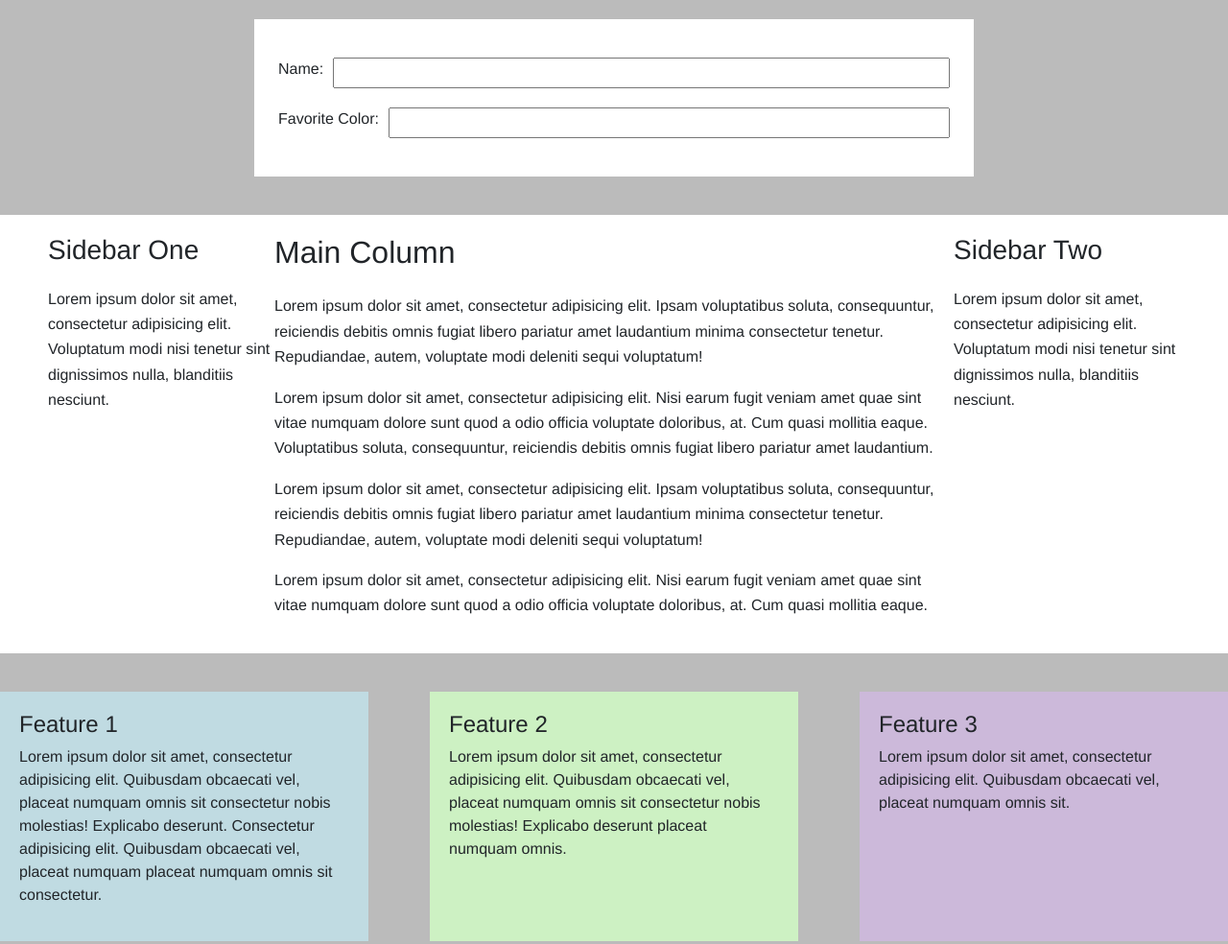
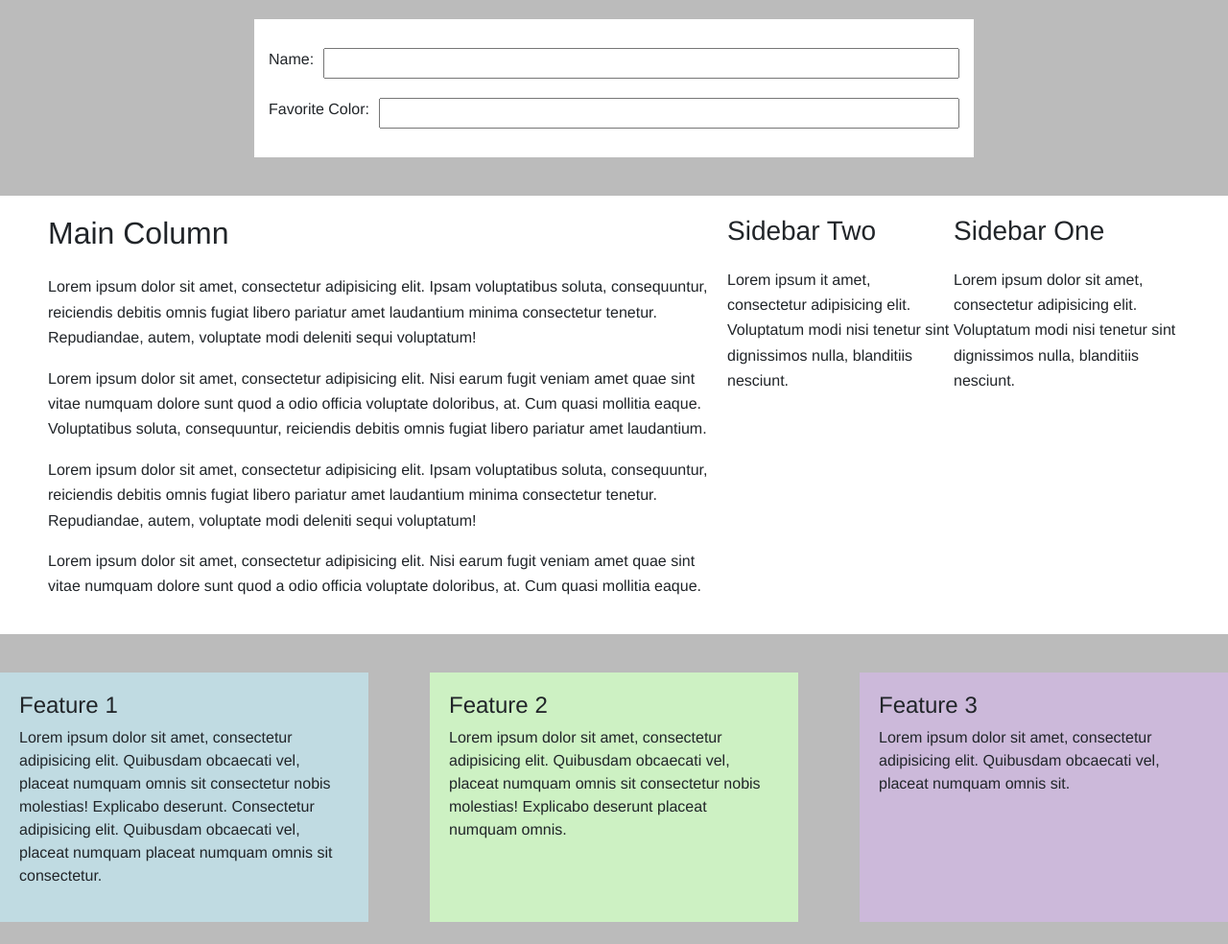
Before and after one commit to PawelKurpinski/basicsTraining, a plain HTML site: page basicsOfBootstrapTwo/index.html in a window 1280 px wide. Shown: the top 984 px of the page at 96% size. Drawn offline with nearby package versions, Linux system fonts and the light colour scheme.

Commit message:
21.02.18

```diff
--- a/basicsOfBootstrapTwo/css/style.css
+++ b/basicsOfBootstrapTwo/css/style.css
@@ -19,7 +19,7 @@ h2, h3 {
 .container {
   max-width: 750px;
   margin: 20px auto 0 auto;
-  padding: 30px;
+  padding: 20px;
   background-color: #FFF;
 }
 
@@ -53,7 +53,7 @@ h2, h3 {
 
 .sidebar-one {
   flex: 1;
-  order: 1;
+  order: 4;
 }
 
 .sidebar-two {
--- a/basicsOfBootstrapTwo/index.html
+++ b/basicsOfBootstrapTwo/index.html
@@ -47,7 +47,7 @@
 
   <div class="sidebar-two">
     <h3>Sidebar Two</h3>
-    <p>Lorem ipsum dolor sit amet, consectetur adipisicing elit. Voluptatum modi nisi tenetur sint dignissimos nulla, blanditiis nesciunt.</p>
+    <p>Lorem ipsum it amet, consectetur adipisicing elit. Voluptatum modi nisi tenetur sint dignissimos nulla, blanditiis nesciunt.</p>
   </div>
 </div>
 
@@ -80,7 +80,7 @@
 
 <!-- fifth example -->
 <div class="banner">
-  <div class="center-me">Center Me Plz</div>
+  <div class="center-me">Cente Me Plz</div>
 </div>
 
 <!-- sixth example -->
@@ -91,13 +91,15 @@
     <p>Lorem ipsum dolor sit amet, consectetur adipisicing elit. Ipsam quasi similique amet voluptatem molestiae nostrum ab nesciunt blanditiis repellendus quos, sequi sunt, dolorem quis facilis mollitia nemo modi doloribus quo.</p>
     <p>Lorem ipsum dolor sit amet, consectetur adipisicing elit. Placeat quisquam, veritatis ducimus, vero magnam hic quia pariatur asperiores laudantium quod nobis perspiciatis, expedita quo reprehenderit quasi iusto ullam error reiciendis.</p>
   </div>
-
+<div class="klass"></div>
   <div class="second">
     <div class="second-a">A</div>
     <div class="second-b">B</div>
   </div>
 </div>
 
+
+
 </body>
 
 </html>
```
